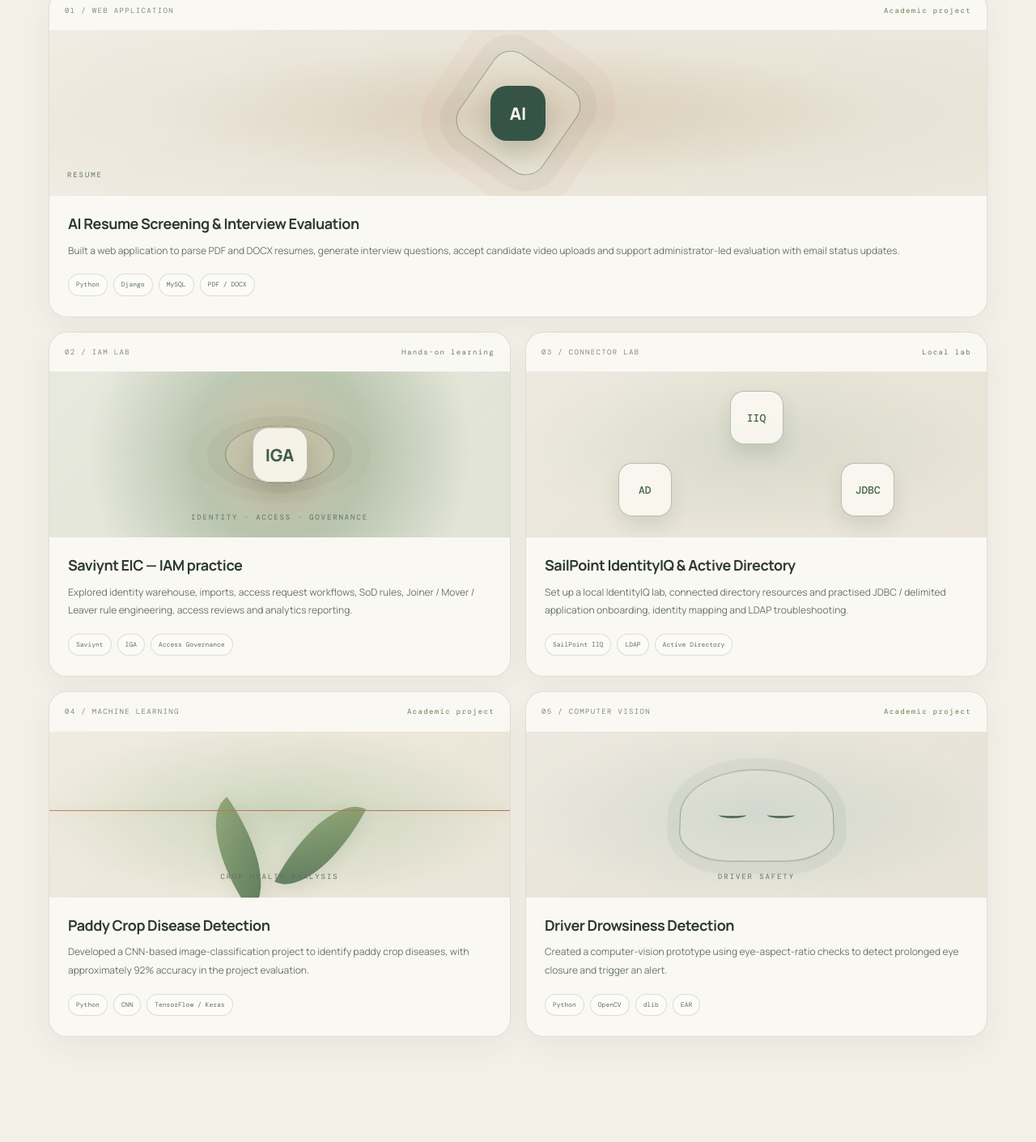
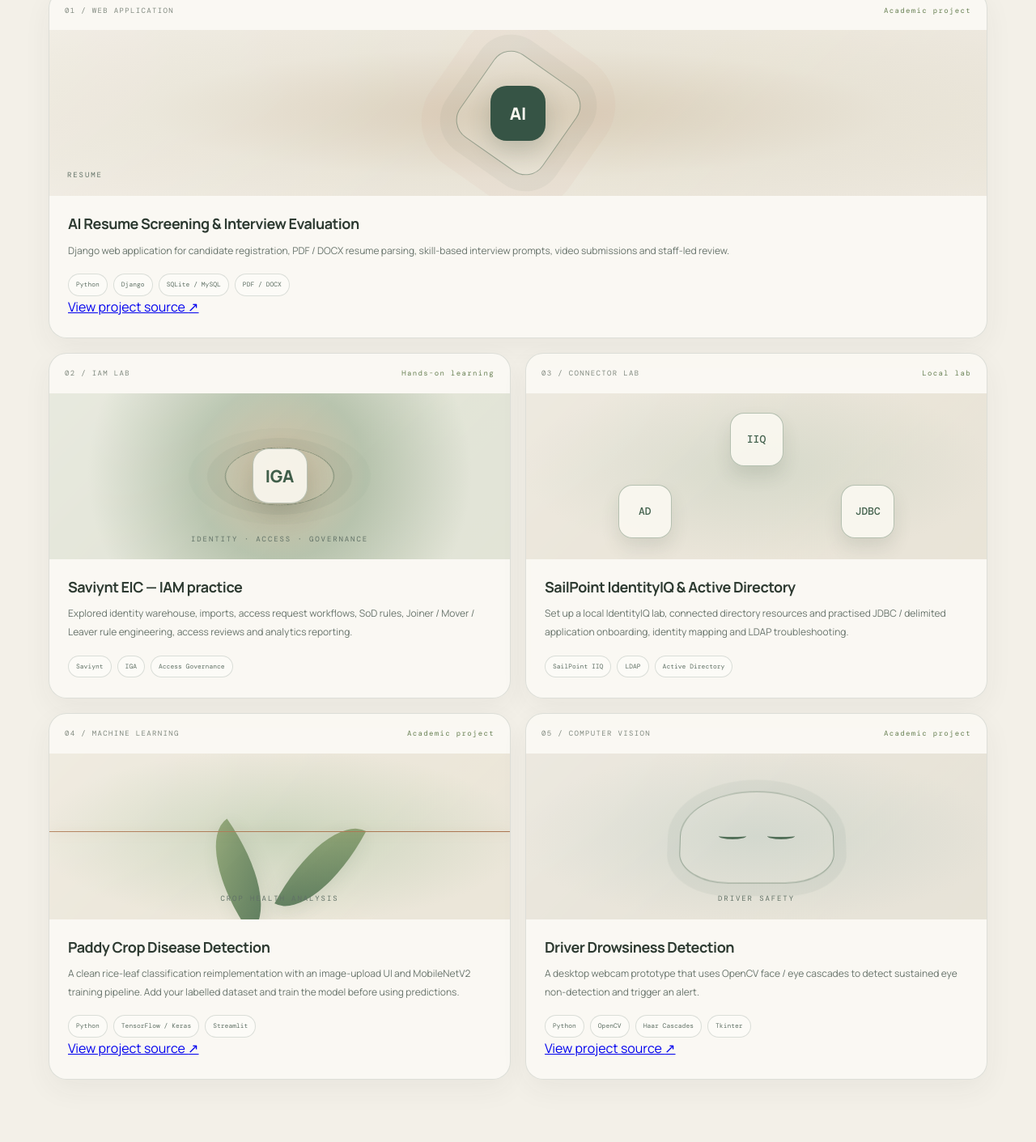
Before and after one commit to tullurinani/nani26-portfolio, a plain HTML site: page index.html in a window 1280 px wide. Shown: the part 3969-5380 px from the top of the page at 81% size. Drawn offline with nearby package versions, Linux system fonts and the light colour scheme.

Commit message:
Link project cards to runnable source code

```diff
--- a/index.html
+++ b/index.html
@@ -231,7 +231,7 @@
         <article class="project-card project-featured">
           <div class="project-topline"><span>01 / WEB APPLICATION</span><span class="project-status">Academic project</span></div>
           <div class="project-art project-art-resume" aria-hidden="true"><span class="project-art-label">RESUME</span><span class="project-art-orbit"></span><span class="project-art-node">AI</span></div>
-          <div class="project-body"><h3>AI Resume Screening &amp; Interview Evaluation</h3><p>Built a web application to parse PDF and DOCX resumes, generate interview questions, accept candidate video uploads and support administrator-led evaluation with email status updates.</p><div class="project-tech"><span>Python</span><span>Django</span><span>MySQL</span><span>PDF / DOCX</span></div></div>
+          <div class="project-body"><h3>AI Resume Screening &amp; Interview Evaluation</h3><p>Django web application for candidate registration, PDF / DOCX resume parsing, skill-based interview prompts, video submissions and staff-led review.</p><div class="project-tech"><span>Python</span><span>Django</span><span>SQLite / MySQL</span><span>PDF / DOCX</span></div><div class="project-links"><a href="https://github.com/tullurinani/Resume-Analyzer" target="_blank" rel="noopener noreferrer">View project source <span aria-hidden="true">↗</span></a></div></div>
         </article>
         <article class="project-card">
           <div class="project-topline"><span>02 / IAM LAB</span><span class="project-status">Hands-on learning</span></div>
@@ -246,12 +246,12 @@
         <article class="project-card">
           <div class="project-topline"><span>04 / MACHINE LEARNING</span><span class="project-status">Academic project</span></div>
           <div class="project-art project-art-crop" aria-hidden="true"><span class="crop-leaf crop-leaf-a"></span><span class="crop-leaf crop-leaf-b"></span><span class="crop-scan"></span><span class="project-art-label">CROP HEALTH ANALYSIS</span></div>
-          <div class="project-body"><h3>Paddy Crop Disease Detection</h3><p>Developed a CNN-based image-classification project to identify paddy crop diseases, with approximately 92% accuracy in the project evaluation.</p><div class="project-tech"><span>Python</span><span>CNN</span><span>TensorFlow / Keras</span></div></div>
+          <div class="project-body"><h3>Paddy Crop Disease Detection</h3><p>A clean rice-leaf classification reimplementation with an image-upload UI and MobileNetV2 training pipeline. Add your labelled dataset and train the model before using predictions.</p><div class="project-tech"><span>Python</span><span>TensorFlow / Keras</span><span>Streamlit</span></div><div class="project-links"><a href="https://github.com/tullurinani/nani26-portfolio/tree/main/projects/paddy-crop-disease-detection" target="_blank" rel="noopener noreferrer">View project source <span aria-hidden="true">↗</span></a></div></div>
         </article>
         <article class="project-card">
           <div class="project-topline"><span>05 / COMPUTER VISION</span><span class="project-status">Academic project</span></div>
           <div class="project-art project-art-driver" aria-hidden="true"><span class="driver-eye eye-one"></span><span class="driver-eye eye-two"></span><span class="driver-frame"></span><span class="project-art-label">DRIVER SAFETY</span></div>
-          <div class="project-body"><h3>Driver Drowsiness Detection</h3><p>Created a computer-vision prototype using eye-aspect-ratio checks to detect prolonged eye closure and trigger an alert.</p><div class="project-tech"><span>Python</span><span>OpenCV</span><span>dlib</span><span>EAR</span></div></div>
+          <div class="project-body"><h3>Driver Drowsiness Detection</h3><p>A desktop webcam prototype that uses OpenCV face / eye cascades to detect sustained eye non-detection and trigger an alert.</p><div class="project-tech"><span>Python</span><span>OpenCV</span><span>Haar Cascades</span><span>Tkinter</span></div><div class="project-links"><a href="https://github.com/tullurinani/nani26-portfolio/tree/main/projects/driver-drowsiness-detection" target="_blank" rel="noopener noreferrer">View project source <span aria-hidden="true">↗</span></a></div></div>
         </article>
       </div>
     </section>
```
